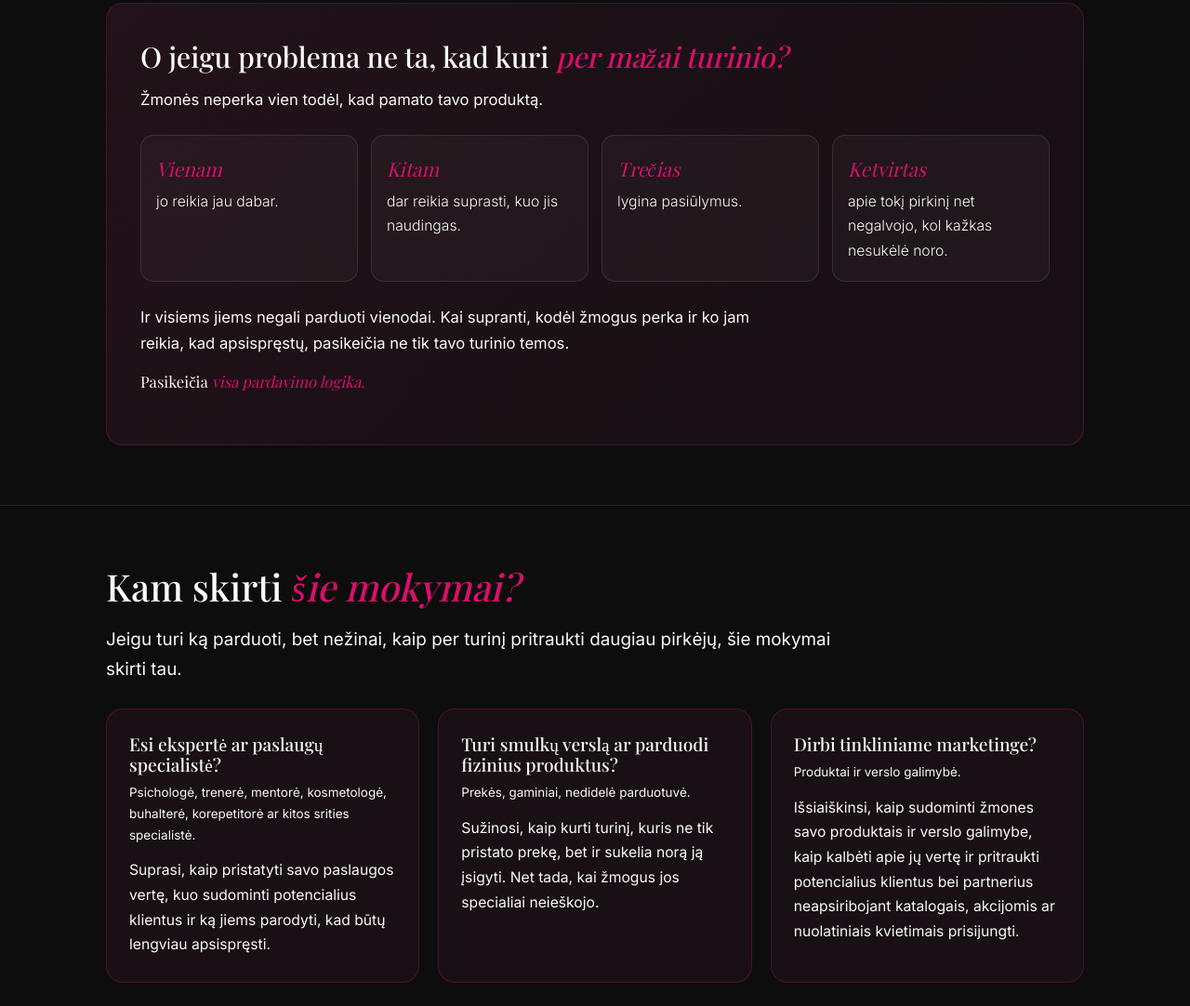
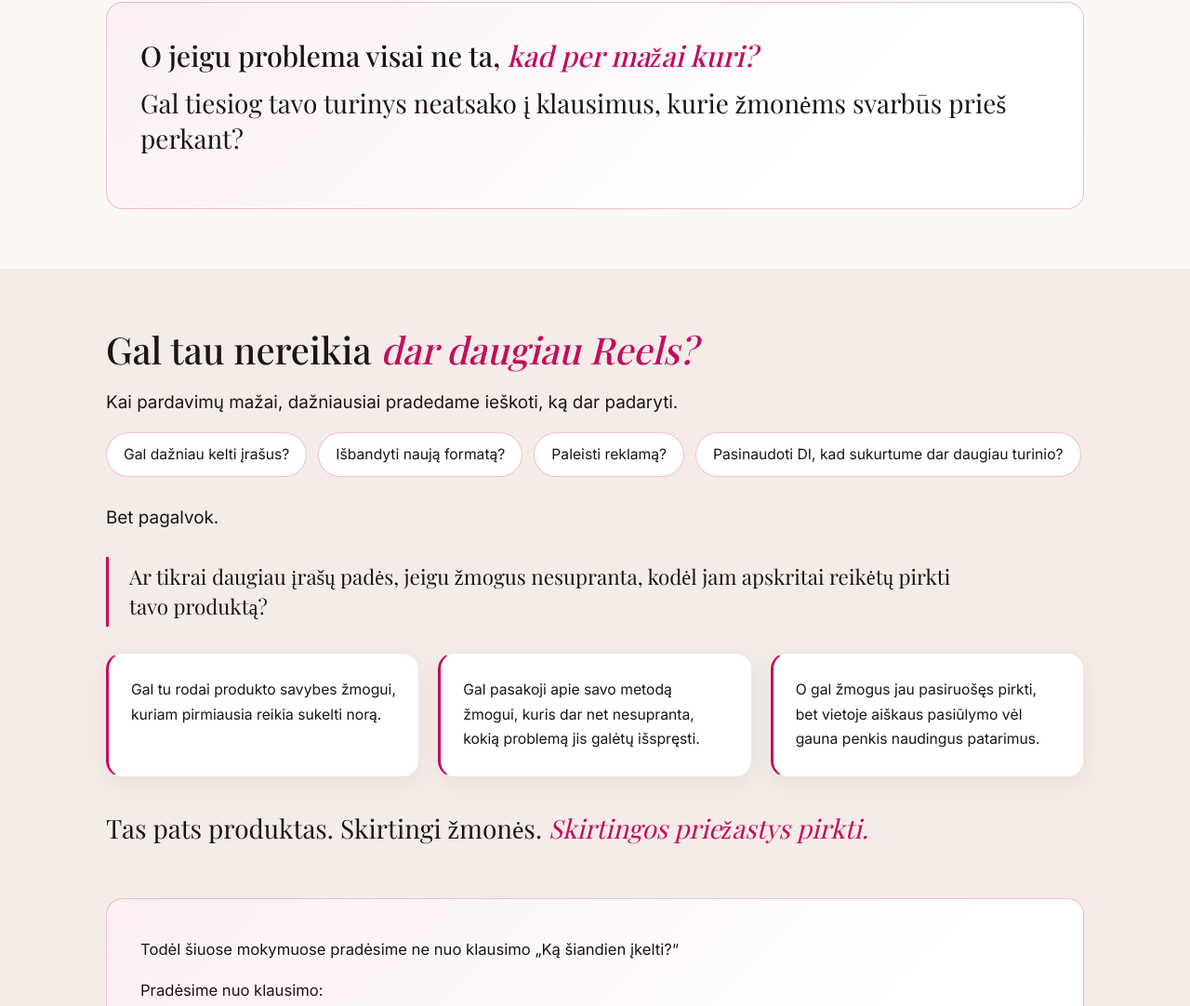
Before and after one commit to VITASYNERGYLTD/vita-synergy-website, a plain HTML site: page turinio-kvadrantas/index.html in a window 1280 px wide. Shown: the part 2133-3215 px from the top of the page at 93% size. Drawn offline with nearby package versions, Linux system fonts and the light colour scheme; a web font is replaced by a local one.

Commit message:
Turinio kvadrantas: sviesi tema, Reels blokas

```diff
--- a/turinio-kvadrantas/index.html
+++ b/turinio-kvadrantas/index.html
@@ -17,10 +17,10 @@
 <style>
 /* Erika Karta brand: tamsus fonas, Playfair + Inter, rožinis akcentas. */
 :root{
-  --bg:#0D0D0D; --surface:#181014; --surface-2:#221219; --ruby:#A4133C;
-  --pink:#D90F6A; --magenta:#b80d59; --cream:#FAF9F6; --muted:#B5A6AC; --emerald:#5EB89A;
-  --line:rgba(250,249,246,.1); --line-pink:rgba(217,15,106,.28); --radius:18px;
-  color-scheme:dark;
+  --bg:#FBF8F4; --surface:#FFFFFF; --surface-2:#FBEFF3; --ruby:#A4133C;
+  --pink:#C40C5E; --magenta:#A30A4E; --cream:#1E1418; --muted:#55474D; --emerald:#23805F;
+  --line:rgba(30,20,24,.1); --line-pink:rgba(196,12,94,.25); --radius:18px;
+  color-scheme:light;
 }
 *{margin:0;padding:0;box-sizing:border-box}
 html{scroll-behavior:smooth;scroll-padding-top:90px}
@@ -36,7 +36,7 @@ img{max-width:100%;display:block}
 .eyebrow{font-size:.76rem;letter-spacing:.22em;text-transform:uppercase;color:var(--pink);font-weight:600;margin-bottom:18px}
 
 /* Navigacija */
-.topnav{position:sticky;top:0;z-index:50;background:rgba(13,13,13,.9);backdrop-filter:blur(16px);-webkit-backdrop-filter:blur(16px);border-bottom:1px solid var(--line)}
+.topnav{position:sticky;top:0;z-index:50;background:rgba(251,248,244,.92);backdrop-filter:blur(16px);-webkit-backdrop-filter:blur(16px);border-bottom:1px solid var(--line)}
 .nav-in{max-width:1100px;margin:0 auto;padding:16px 24px;display:flex;align-items:center;justify-content:space-between;gap:16px;min-height:68px}
 .logo{font-family:'Playfair Display',serif;font-size:1.2rem;letter-spacing:.04em;color:var(--cream);text-decoration:none}
 .logo i{font-style:italic;color:var(--pink)}
@@ -105,7 +105,7 @@ img{max-width:100%;display:block}
 @media(max-width:760px){.story{grid-template-columns:1fr}}
 .story2{display:grid;grid-template-columns:5fr 6fr;gap:56px;align-items:center}
 @media(max-width:860px){.story2{grid-template-columns:1fr;gap:28px}}
-.story2 .simg img{width:100%;height:auto;display:block;border-radius:var(--radius);border:1.5px solid var(--line-pink);box-shadow:0 20px 60px rgba(0,0,0,.45)}
+.story2 .simg img{width:100%;height:auto;display:block;border-radius:var(--radius);border:1.5px solid var(--line-pink);box-shadow:0 20px 50px rgba(60,20,35,.18)}
 @media(max-width:860px){.story2 .simg{max-width:440px;margin:0 auto}}
 .story2 .zero{font-size:1.15rem;color:var(--pink)}
 .steps3{display:grid;grid-template-columns:repeat(3,1fr);gap:20px;margin-top:56px}
@@ -152,7 +152,7 @@ footer.site .fwrap{max-width:1100px;margin:0 auto;padding:0 24px}
 .hero2 .grid{display:grid;grid-template-columns:1.25fr 1fr;gap:48px;align-items:center}
 @media(max-width:860px){.hero2 .grid{grid-template-columns:1fr;gap:28px}}
 .hero2 .lead{margin-bottom:0}
-.heroimg img{width:100%;height:auto;display:block;border-radius:var(--radius);border:1.5px solid var(--line-pink);box-shadow:0 20px 60px rgba(0,0,0,.45)}
+.heroimg img{width:100%;height:auto;display:block;border-radius:var(--radius);border:1.5px solid var(--line-pink);box-shadow:0 20px 50px rgba(60,20,35,.18)}
 @media(max-width:860px){.heroimg{max-width:420px;margin:0 auto}}
 .offercard{background:var(--surface);border:1.5px solid var(--line-pink);border-radius:var(--radius);padding:30px 28px}
 .offercard .price{margin:12px 0 18px}
@@ -178,7 +178,7 @@ footer.site .fwrap{max-width:1100px;margin:0 auto;padding:0 24px}
 .buyers{display:grid;grid-template-columns:repeat(4,1fr);gap:14px;margin:24px 0}
 @media(max-width:860px){.buyers{grid-template-columns:repeat(2,1fr)}}
 @media(max-width:460px){.buyers{grid-template-columns:1fr}}
-.buyers div{background:rgba(255,255,255,.03);border:1px solid var(--line);border-radius:14px;padding:18px 16px;color:var(--cream);font-size:.98rem}
+.buyers div{background:#fff;border:1px solid var(--line);border-radius:14px;padding:18px 16px;color:var(--cream);font-size:.98rem}
 .buyers b{display:block;font-family:'Playfair Display',serif;font-style:italic;color:var(--pink);font-weight:400;font-size:1.3rem;margin-bottom:4px}
 .punch{font-family:'Playfair Display',serif;font-size:clamp(1.3rem,2.6vw,1.7rem);color:var(--cream);margin:6px 0 0;line-height:1.35}
 .punch .em{font-style:italic}
@@ -220,6 +220,20 @@ footer.site .fwrap{max-width:1100px;margin:0 auto;padding:0 24px}
 .offer.center{margin:10px auto 0;text-align:center}
 .offer.center .btn{min-width:min(100%,360px)}
 .offer .start{color:var(--cream);font-size:1.05rem;margin:0 0 6px}
+
+/* šviesi tema */
+body{font-weight:400}
+.sec{border-top:none}
+.sec:nth-of-type(odd){background:#F5ECE7}
+.box{box-shadow:0 6px 24px rgba(60,20,35,.06)}
+.turn{background:linear-gradient(135deg,#FBEFF3,#fff 70%)}
+.chips{display:flex;flex-wrap:wrap;gap:12px;margin-top:6px}
+.chips span{background:#fff;border:1px solid var(--line-pink);border-radius:99px;padding:10px 18px;font-size:.98rem;color:var(--cream)}
+#reels .trio .box{border-left:3px solid var(--pink)}
+#kaina{background:#3A0D1E!important;--cream:#FAF9F6;--muted:#E6D4DB;--surface:#4A1529;--surface-2:#55182F;--line:rgba(255,255,255,.14);--pink:#F0428F;--line-pink:rgba(240,66,143,.4)}
+.sec p.quote{font-size:1.4rem;color:var(--cream);font-weight:400}
+.sec p.punch{font-size:clamp(1.35rem,2.6vw,1.75rem);color:var(--cream);font-weight:400}
+#kaina .btn{background:#D90F6A}#kaina .btn:hover{background:#b80d59}
 </style>
 </head>
 <body>
@@ -276,16 +290,33 @@ footer.site .fwrap{max-width:1100px;margin:0 auto;padding:0 24px}
 <div class="box wide"><h3>Turinys atima vis daugiau laiko</h3><p>Kartais vienam Reels skiri kelias valandas, o rytoj vėl turi pradėti nuo klausimo: „Ką šiandien įkelti?“</p></div>
 </div>
 <div class="turn">
-<h3>O jeigu problema ne ta, kad kuri <span class="em">per mažai turinio?</span></h3>
-<p>Žmonės neperka vien todėl, kad pamato tavo produktą.</p>
-<div class="buyers">
-<div><b>Vienam</b>jo reikia jau dabar.</div>
-<div><b>Kitam</b>dar reikia suprasti, kuo jis naudingas.</div>
-<div><b>Trečias</b>lygina pasiūlymus.</div>
-<div><b>Ketvirtas</b>apie tokį pirkinį net negalvojo, kol kažkas nesukėlė noro.</div>
+<h3>O jeigu problema visai ne ta, <span class="em">kad per mažai kuri?</span></h3>
+<p class="punch">Gal tiesiog tavo turinys neatsako į klausimus, kurie žmonėms svarbūs prieš perkant?</p>
 </div>
-<p>Ir visiems jiems negali parduoti vienodai. Kai supranti, kodėl žmogus perka ir ko jam reikia, kad apsispręstų, pasikeičia ne tik tavo turinio temos.</p>
-<p class="punch">Pasikeičia <span class="em">visa pardavimo logika.</span></p>
+</div></section>
+
+<section class="sec" id="reels"><div class="wrap">
+<h2>Gal tau nereikia <span class="em">dar daugiau Reels?</span></h2>
+<p class="big">Kai pardavimų mažai, dažniausiai pradedame ieškoti, ką dar padaryti.</p>
+<div class="chips">
+<span>Gal dažniau kelti įrašus?</span>
+<span>Išbandyti naują formatą?</span>
+<span>Paleisti reklamą?</span>
+<span>Pasinaudoti DI, kad sukurtume dar daugiau turinio?</span>
+</div>
+<p class="big" style="margin-top:28px">Bet pagalvok.</p>
+<p class="quote">Ar tikrai daugiau įrašų padės, jeigu žmogus nesupranta, kodėl jam apskritai reikėtų pirkti tavo produktą?</p>
+<div class="trio" style="margin-top:28px">
+<div class="box"><p>Gal tu rodai produkto savybes žmogui, kuriam pirmiausia reikia sukelti norą.</p></div>
+<div class="box"><p>Gal pasakoji apie savo metodą žmogui, kuris dar net nesupranta, kokią problemą jis galėtų išspręsti.</p></div>
+<div class="box"><p>O gal žmogus jau pasiruošęs pirkti, bet vietoje aiškaus pasiūlymo vėl gauna penkis naudingus patarimus.</p></div>
+</div>
+<p class="punch" style="margin-top:36px">Tas pats produktas. Skirtingi žmonės. <span class="em">Skirtingos priežastys pirkti.</span></p>
+<div class="turn">
+<p>Todėl šiuose mokymuose pradėsime ne nuo klausimo „Ką šiandien įkelti?“</p>
+<p>Pradėsime nuo klausimo:</p>
+<h3><span class="em">„Kodėl žmogus turėtų pirkti tai, ką aš parduodu?“</span></h3>
+<p>Kai suprasi atsakymą, bus daug lengviau pasirinkti, ką rodyti, apie ką kalbėti ir kaip savo turiniu padėti žmogui apsispręsti.</p>
 </div>
 </div></section>
 
```
